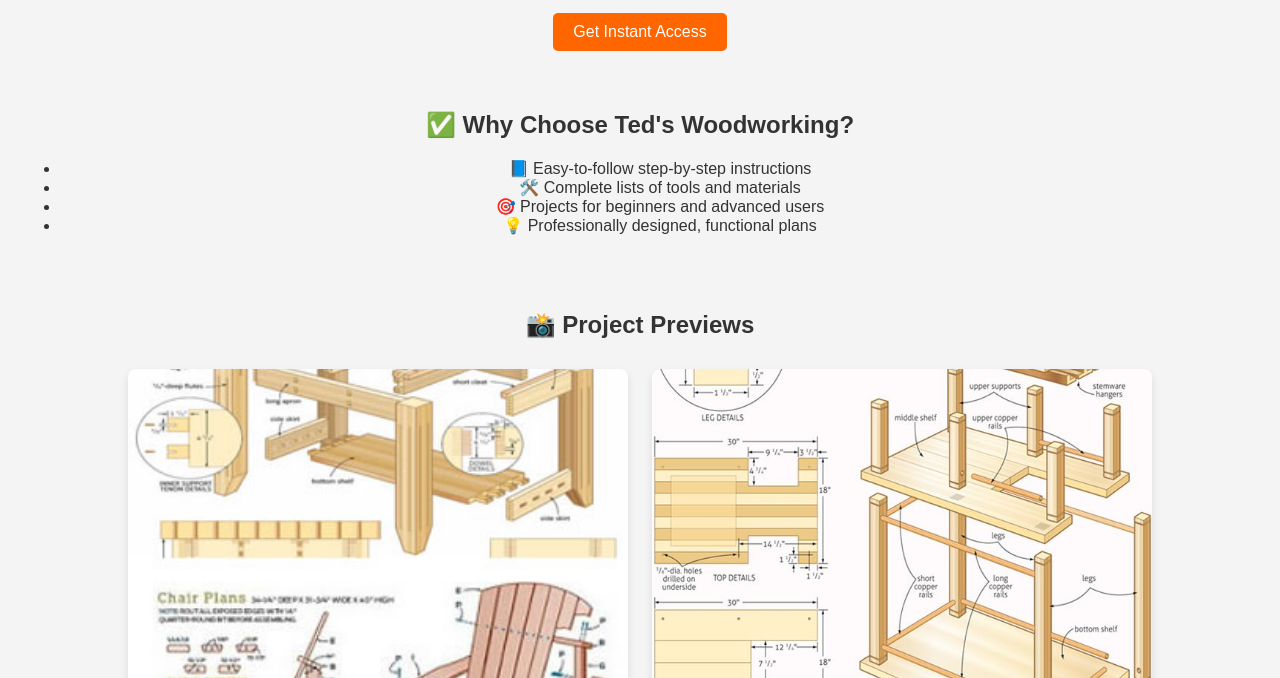
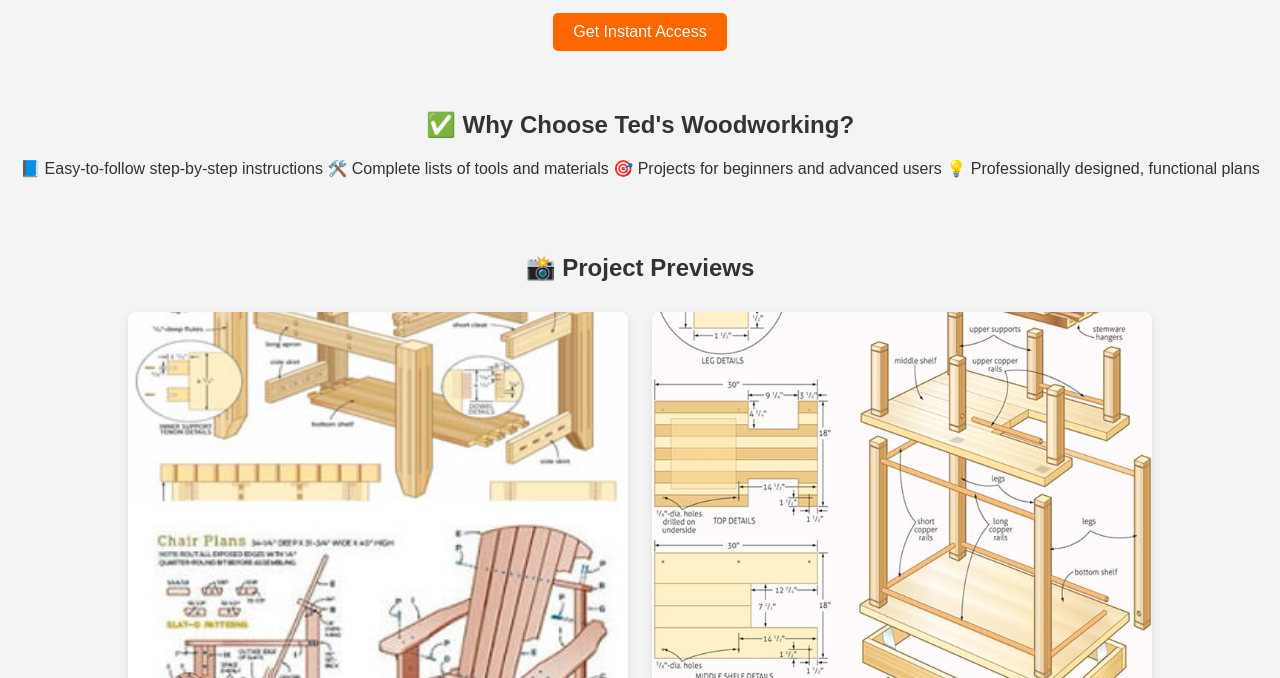
Before and after one commit to vertiano/tedplans-site, a plain HTML site: page index.html in a window 1280 px wide. Shown: the part 122-800 px from the top of the page. Drawn offline with Linux system fonts and the light colour scheme.

Commit message:
Update index.html

```diff
--- a/index.html
+++ b/index.html
@@ -15,12 +15,18 @@
 
   <section>
     <h2>✅ Why Choose Ted's Woodworking?</h2>
-    <ul>
+    <p>
+      📘 Easy-to-follow step-by-step instructions
+      🛠️ Complete lists of tools and materials
+      🎯 Projects for beginners and advanced users
+      💡 Professionally designed, functional plans
+    </p>
+    <!--<ul>
       <li>📘 Easy-to-follow step-by-step instructions</li>
       <li>🛠️ Complete lists of tools and materials</li>
       <li>🎯 Projects for beginners and advanced users</li>
       <li>💡 Professionally designed, functional plans</li>
-    </ul>
+    </ul>-->
   </section>
 
   <section>
```
